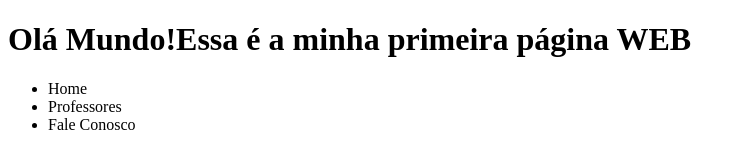
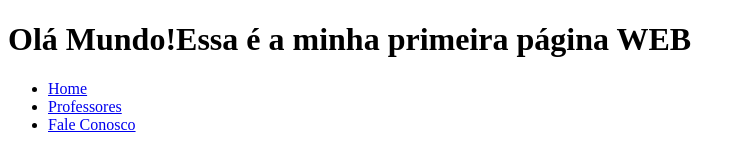
Before and after one commit to quintasluiz/devaria-aulaHTML, a plain HTML site: page index.html in a window 1280 px wide. Shown: the whole page, without its empty margins (0-744 px from the left). Drawn offline with Linux system fonts and the light colour scheme.

Commit message:
link no header

```diff
--- a/index.html
+++ b/index.html
@@ -13,9 +13,9 @@
 
         <nav>
             <ul>
-                <li>Home</li>
-                <li>Professores</li>
-                <li>Fale Conosco</li>
+                <li><a href="Home.html">Home</a></li>
+                <li><a href="Professores.html">Professores</a></li>
+                <li><a href="FaleConosco.html">Fale Conosco</a></li>
             </ul>
         </nav>
 
```
